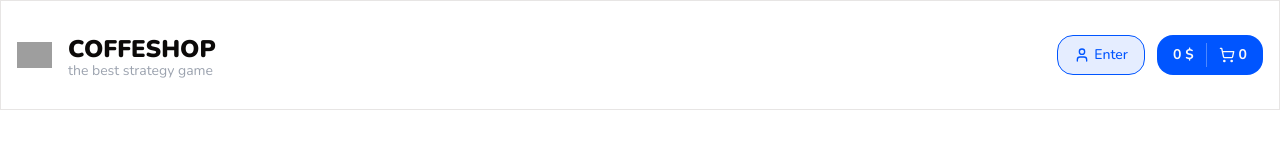
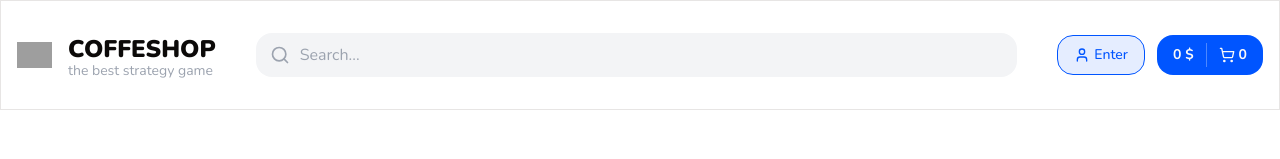
Before and after one commit to svovka83/next-shop, a Next.js app: page / in a window 1280 px wide. Shown: the top 159 px of the page. Built offline with nearby package versions, Linux system fonts and the light colour scheme; no server answers; grey boxes are pictures that could not be loaded.

Commit message:
now all with comments

```diff
--- /dev/null
+++ b/app/api/ingredients/route.ts
@@ -0,0 +1,8 @@
+import { prisma } from "@/prisma/prisma-client";
+import { NextResponse } from "next/server";
+
+export async function GET() {
+  const ingredients = await prisma.ingredient.findMany();
+
+  return NextResponse.json(ingredients);
+}
--- /dev/null
+++ b/app/api/products/search/route.ts
@@ -0,0 +1,18 @@
+import { prisma } from "@/prisma/prisma-client";
+import { NextRequest, NextResponse } from "next/server";
+
+export async function GET(req: NextRequest) {
+  const query = req.nextUrl.searchParams.get("query") || "";
+
+  const products = await prisma.product.findMany({
+    where: {
+      name: {
+        contains: query, // пошук по назві продукту в будь-якому місці назви
+        mode: "insensitive", // чуттєвість до регістру - "insensitive" немає чуттєвості до регістру
+      },
+    },
+    take: 3, // кількість продуктів для пошуку
+  });
+
+  return NextResponse.json(products);
+}
--- a/components/shared/header.tsx
+++ b/components/shared/header.tsx
@@ -1,7 +1,8 @@
 import React from "react";
 import { cn } from "@/lib/utils";
+import Link from "next/link";
 
-import { Container } from ".";
+import { Container, SearchInput } from ".";
 
 import { Button } from "../ui";
 import { ArrowRight, ShoppingCart, User } from "lucide-react";
@@ -15,6 +16,7 @@
     <header className={cn("border border-b", className)}>
       <Container className="flex items-center justify-between py-8 px-4">
         {/* Left size */}
+        <Link href="/">
           <div className="flex items-center gap-4">
             <img
               src="https://media.dodostatic.net/image/r:292x292/11EE79702E2A22E693D96133906FB1B8.webp"
@@ -28,6 +30,12 @@
                 the best strategy game
               </p>
             </div>
+          </div>
+        </Link>
+
+        {/* Search input area */}
+        <div className="mx-10 flex-1">
+          <SearchInput />
         </div>
 
         {/* Right size */}
--- a/components/shared/index.ts
+++ b/components/shared/index.ts
@@ -10,3 +10,4 @@
 export { CheckboxFiltersGroup } from "./checkbox-filters-group";
 export { ProductCard } from "./product-card";
 export { ProductsGroupList } from "./products-group-list";
+export { SearchInput } from "./search-input";
--- /dev/null
+++ b/components/shared/search-input.tsx
@@ -0,0 +1,80 @@
+"use client";
+
+import React from "react";
+import { cn } from "@/lib/utils";
+import Link from "next/link";
+
+import { Api } from "@/services/api-client";
+
+import { useClickAway } from "react-use";
+
+import { Search } from "lucide-react";
+
+interface Props {
+  className?: string;
+}
+
+export const SearchInput: React.FC<Props> = ({ className }) => {
+  const [searchQuery, setSearchQuery] = React.useState("");
+  const [focused, setFocused] = React.useState(false);
+  const ref = React.useRef<HTMLInputElement>(null);
+
+  useClickAway(ref, () => {
+    setFocused(false);
+    {
+      /* закриття пошукового вікна, якщо ми натиснули за межами вікна ref - посилання на вікно */
+    }
+  });
+
+  React.useEffect(() => {
+    Api.products.search(searchQuery);
+  }, [searchQuery]);
+
+  return (
+    <>
+      {focused && (
+        <div className="fixed top-0 bottom-0 left-0 right-0 bg-black/50 z-30" />
+      )}
+
+      <div
+        ref={ref}
+        className={cn(
+          "flex rounded-2xl flex-1 justify-between relative h-11 z-30",
+          className
+        )}
+      >
+        {/* іконка в полі пошуку */}
+        <Search className="absolute top-1/2 translate-y-[-50%] left-3 h-5 text-gray-400" />
+        <input
+          className="rounded-2xl outline-none w-full bg-gray-100 pl-11"
+          type="text"
+          placeholder="Search..."
+          value={searchQuery}
+          onChange={(e) => setSearchQuery(e.target.value)}
+          onFocus={() => setFocused(true)}
+        />
+
+        {/* вспливаюче вікно знайдених продуктів */}
+        <div
+          className={cn(
+            "absolute w-full bg-white rounded-xl py-4 top-14 shadow-md transition-all duration-200 invisible opacity-0 z-30",
+            focused && "visible opacity-100 top-12"
+          )}
+        >
+          <Link
+            href="/product/1"
+            className="flex items-center gap-3 px-4 py-2 hover:bg-primary/10"
+          >
+            <img
+              src="https://cdn.dodostatic.net/static/Img/Ingredients/000D3A39D824A82E11E9AFA7AC1A1D67"
+              width={40}
+              height={40}
+              alt="product"
+            />
+            <span>product1</span>
+          </Link>
+        </div>
+      </div>
+    </>
+  );
+};
--- a/package.json
+++ b/package.json
@@ -23,6 +23,7 @@
     "@radix-ui/react-slider": "^1.2.0",
     "@radix-ui/react-slot": "^1.1.0",
     "@types/bcrypt": "^5.0.2",
+    "axios": "^1.7.2",
     "bcrypt": "^5.1.1",
     "class-variance-authority": "^0.7.0",
     "clsx": "^2.1.1",
--- /dev/null
+++ b/services/api-client.ts
@@ -0,0 +1,7 @@
+{/* методи для роботи з API - 'бекендом' */}
+
+import * as products from "./products";
+
+export const Api = {
+  products,
+};
--- /dev/null
+++ b/services/instance.ts
@@ -0,0 +1,5 @@
+import axios from "axios";
+
+export const axiosInstance = axios.create({
+  baseURL: process.env.NEXT_PUBLIC_API_URL,
+});
--- /dev/null
+++ b/services/products.ts
@@ -0,0 +1,14 @@
+import axiosInstance from "axios";
+
+import { Product } from "@prisma/client";
+
+{/* метод для пошуку продуктів */}
+export const search = async (query: string) => {
+  const { data } = await axiosInstance.get<Product>("/products/search", {
+    params: {
+      query,
+    },
+  });
+
+  return data;
+};
```
Also changed, not shown: services/constans.ts (added), 1 other file (tests, documents, lock files or other folders). Lines whose indentation alone changed are shown as unchanged.
